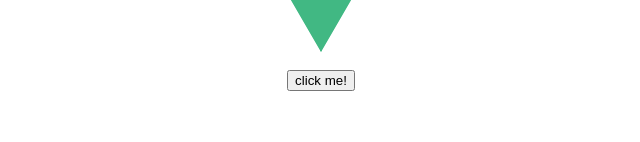
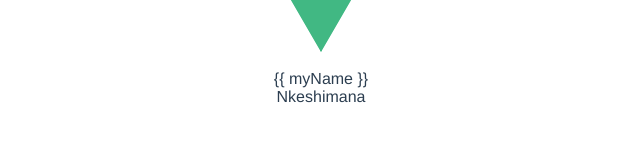
Before and after one commit to carmel26/vueJsTutorial, a Vue app: page / in a window 1280 px wide. Shown: the part 220-362 px from the top of the page, without its empty margins (319-959 px from the left). Built offline with nearby package versions, Linux system fonts and the light colour scheme.

Commit message:
using v-pre on 21Jan2024 at 23H15

```diff
--- a/src/components/HelloWorld.vue
+++ b/src/components/HelloWorld.vue
@@ -1,7 +1,8 @@
 <!-- eslint-disable vuejs-accessibility/form-control-has-label -->
 <template>
   <div class="hello">
-    <button v-on:click="onClickButton">click me!</button>
+   <span v-pre>{{ myName }}</span> <br>
+   <span>{{ myName }}</span>
   </div>
 </template>
 
@@ -16,7 +17,7 @@ export default {
   },
   data() {
     return {
-      text: '',
+      myName: 'Nkeshimana',
     };
   },
   props: {
```
